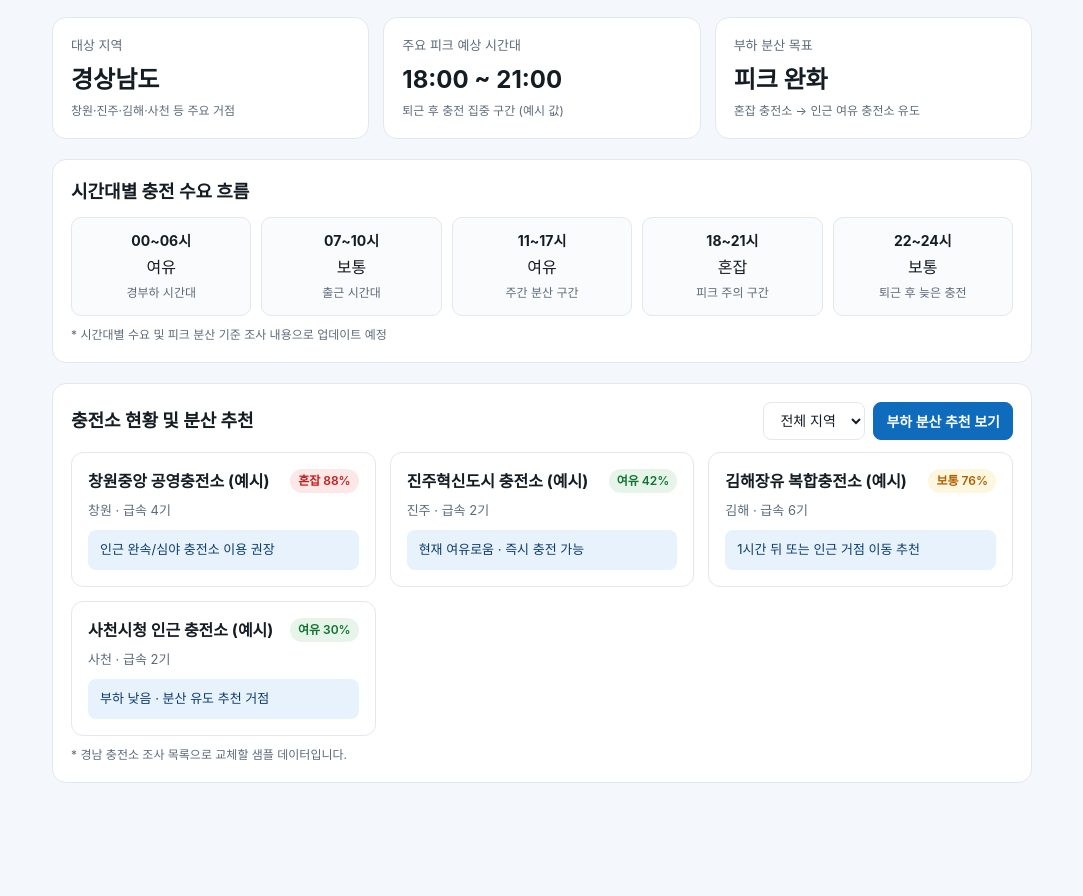
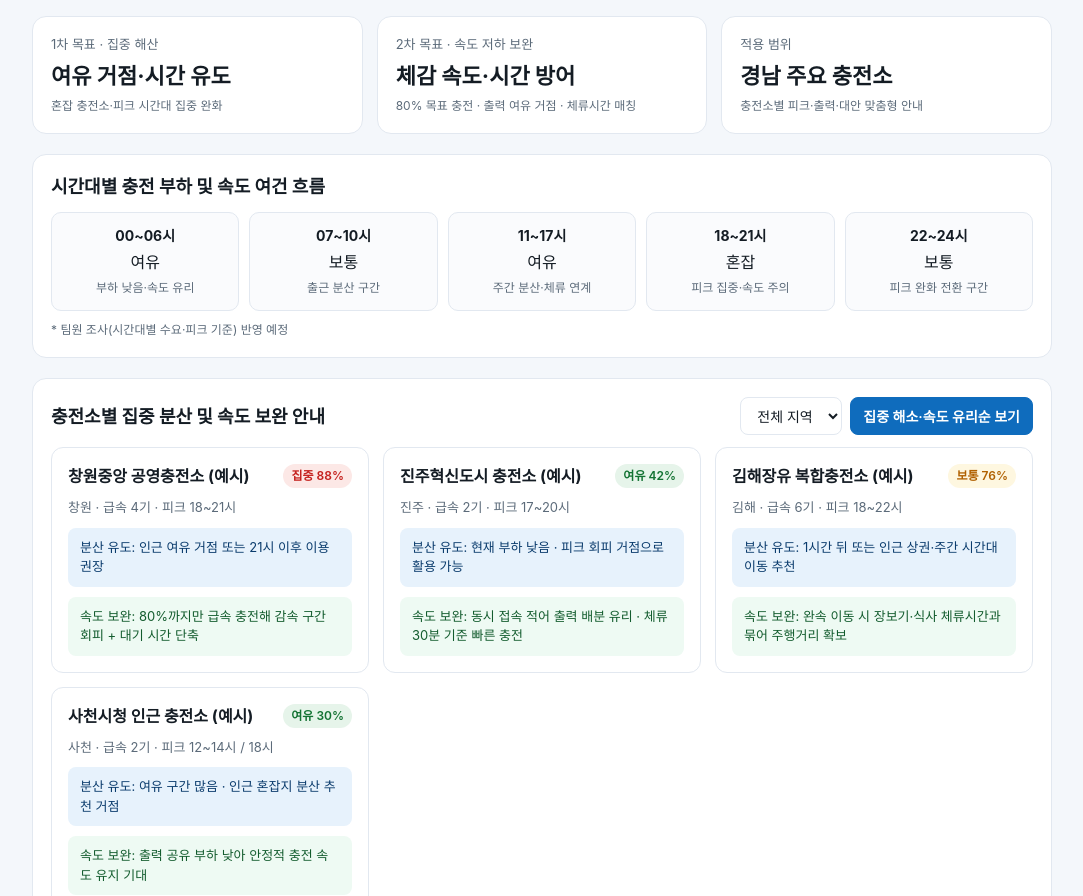
Before and after one commit to jh82528252-bot/g-peak-ai, a plain HTML site: page index.html in a window 1280 px wide. Shown: the part 186-1082 px from the top of the page, without its empty margins (98-1181 px from the left). Before the commit the page ends 1049 px from the top, so only its background shows below. Drawn offline with Linux system fonts and the light colour scheme.

Commit message:
Update index.html

```diff
--- a/index.html
+++ b/index.html
@@ -3,7 +3,7 @@
 <head>
   <meta charset="UTF-8" />
   <meta name="viewport" content="width=device-width, initial-scale=1.0" />
-  <title>G-Peak-ai | 경남용 AI 기반 EV 충전 피크 로드 관리 시스템</title>
+  <title>G-Peak-ai | 경남 EV 충전 피크 분산 및 속도 보완 가이드</title>
   <style>
     :root {
       --bg: #f4f7fb;
@@ -12,6 +12,8 @@
       --muted: #5c6b7a;
       --primary: #0f6cbd;
       --primary-soft: #e7f2fc;
+      --speed-bg: #eefaf3;
+      --speed-text: #135c2e;
       --ok: #137333;
       --ok-bg: #e6f4ea;
       --warn: #b06000;
@@ -32,7 +34,7 @@
     }
 
     .container {
-      max-width: 980px;
+      max-width: 1020px;
       margin: 0 auto;
     }
 
@@ -55,18 +57,18 @@
     }
 
     header h1 {
-      font-size: 26px;
+      font-size: 25px;
       margin-bottom: 6px;
     }
 
     header p {
       font-size: 14px;
-      opacity: 0.92;
+      opacity: 0.94;
     }
 
     .kpi-grid {
       display: grid;
-      grid-template-columns: repeat(auto-fit, minmax(210px, 1fr));
+      grid-template-columns: repeat(auto-fit, minmax(220px, 1fr));
       gap: 14px;
       margin-bottom: 20px;
     }
@@ -85,7 +87,7 @@
     }
 
     .kpi-value {
-      font-size: 24px;
+      font-size: 22px;
       font-weight: 700;
       margin-bottom: 4px;
     }
@@ -136,7 +138,7 @@
 
     .station-list {
       display: grid;
-      grid-template-columns: repeat(auto-fit, minmax(280px, 1fr));
+      grid-template-columns: repeat(auto-fit, minmax(290px, 1fr));
       gap: 14px;
     }
 
@@ -145,6 +147,9 @@
       border-radius: 12px;
       padding: 16px;
       background: #fff;
+      display: flex;
+      flex-direction: column;
+      gap: 10px;
     }
 
     .station-top {
@@ -152,7 +157,6 @@
       justify-content: space-between;
       align-items: start;
       gap: 8px;
-      margin-bottom: 8px;
     }
 
     .station-name {
@@ -175,7 +179,6 @@
     .meta {
       font-size: 13px;
       color: var(--muted);
-      margin-bottom: 10px;
     }
 
     .rec-box {
@@ -186,9 +189,17 @@
       border-radius: 8px;
     }
 
+    .speed-box {
+      background: var(--speed-bg);
+      color: var(--speed-text);
+      font-size: 13px;
+      padding: 10px 12px;
+      border-radius: 8px;
+    }
+
     .time-bars {
       display: grid;
-      grid-template-columns: repeat(auto-fit, minmax(120px, 1fr));
+      grid-template-columns: repeat(auto-fit, minmax(125px, 1fr));
       gap: 10px;
     }
 
@@ -221,40 +232,40 @@
 <body>
   <div class="container">
     <header>
-      <div class="badge">G-Peak-ai 해커톤 프로토타입</div>
-      <h1>경남용 AI 기반 EV 충전 피크 로드 관리 시스템</h1>
-      <p>피크 시간대 충전 집중을 완화하고, 여유 충전소·시간대로 유도하는 스마트 가이드</p>
+      <div class="badge">G-Peak-ai · 피크 집중 해소 &amp; 충전 속도 보완</div>
+      <h1>경남 전기차 충전 피크 분산 및 속도 최적화 가이드</h1>
+      <p>충전소별 피크 집중을 여유 거점·시간대로 분산하고, 분산 과정에서 생기는 충전 속도 저하를 보완합니다</p>
     </header>
 
     <section class="kpi-grid">
       <div class="card">
-        <div class="kpi-label">대상 지역</div>
-        <div class="kpi-value">경상남도</div>
-        <div class="kpi-sub">창원·진주·김해·사천 등 주요 거점</div>
+        <div class="kpi-label">1차 목표 · 집중 해산</div>
+        <div class="kpi-value">여유 거점·시간 유도</div>
+        <div class="kpi-sub">혼잡 충전소·피크 시간대 집중 완화</div>
       </div>
       <div class="card">
-        <div class="kpi-label">주요 피크 예상 시간대</div>
-        <div class="kpi-value">18:00 ~ 21:00</div>
-        <div class="kpi-sub">퇴근 후 충전 집중 구간 (예시 값)</div>
+        <div class="kpi-label">2차 목표 · 속도 저하 보완</div>
+        <div class="kpi-value">체감 속도·시간 방어</div>
+        <div class="kpi-sub">80% 목표 충전 · 출력 여유 거점 · 체류시간 매칭</div>
       </div>
       <div class="card">
-        <div class="kpi-label">부하 분산 목표</div>
-        <div class="kpi-value">피크 완화</div>
-        <div class="kpi-sub">혼잡 충전소 → 인근 여유 충전소 유도</div>
+        <div class="kpi-label">적용 범위</div>
+        <div class="kpi-value">경남 주요 충전소</div>
+        <div class="kpi-sub">충전소별 피크·출력·대안 맞춤형 안내</div>
       </div>
     </section>
 
     <section class="card section">
       <div class="section-title">
-        <span>시간대별 충전 수요 흐름</span>
+        <span>시간대별 충전 부하 및 속도 여건 흐름</span>
       </div>
       <div class="time-bars" id="timeSlots"></div>
-      <p class="note">* 시간대별 수요 및 피크 분산 기준 조사 내용으로 업데이트 예정</p>
+      <p class="note">* 팀원 조사(시간대별 수요·피크 기준) 반영 예정</p>
     </section>
 
     <section class="card section">
       <div class="section-title">
-        <span>충전소 현황 및 분산 추천</span>
+        <span>충전소별 집중 분산 및 속도 보완 안내</span>
         <div class="controls">
           <select id="regionFilter">
             <option value="ALL">전체 지역</option>
@@ -263,28 +274,58 @@
             <option value="김해">김해</option>
             <option value="사천">사천</option>
           </select>
-          <button class="primary" id="optimizeBtn">부하 분산 추천 보기</button>
+          <button class="primary" id="optimizeBtn">집중 해소·속도 유리순 보기</button>
         </div>
       </div>
       <div class="station-list" id="stationList"></div>
-      <p class="note">* 경남 충전소 조사 목록으로 교체할 샘플 데이터입니다.</p>
+      <p class="note">* 각 카드의 파란 박스는 집중 분산 안내, 초록 박스는 분산 시 충전 속도 감소를 줄이는 보완책입니다.</p>
     </section>
   </div>
 
   <script>
+    // 충전소별 데이터:
+    // load: 혼잡도(%), peakTime: 주요 피크 시간대, disperse: 집중 해산 유도, speedFix: 속도 감소 해결방안
     const stations = [
-      { name: "창원중앙 공영충전소 (예시)", region: "창원", type: "급속 4기", load: 88, alt: "인근 완속/심야 충전소 이용 권장" },
-      { name: "진주혁신도시 충전소 (예시)", region: "진주", type: "급속 2기", load: 42, alt: "현재 여유로움 · 즉시 충전 가능" },
-      { name: "김해장유 복합충전소 (예시)", region: "김해", type: "급속 6기", load: 76, alt: "1시간 뒤 또는 인근 거점 이동 추천" },
-      { name: "사천시청 인근 충전소 (예시)", region: "사천", type: "급속 2기", load: 30, alt: "부하 낮음 · 분산 유도 추천 거점" }
+      {
+        name: "창원중앙 공영충전소 (예시)",
+        region: "창원",
+        type: "급속 4기 · 피크 18~21시",
+        load: 88,
+        disperse: "분산 유도: 인근 여유 거점 또는 21시 이후 이용 권장",
+        speedFix: "속도 보완: 80%까지만 급속 충전해 감속 구간 회피 + 대기 시간 단축"
+      },
+      {
+        name: "진주혁신도시 충전소 (예시)",
+        region: "진주",
+        type: "급속 2기 · 피크 17~20시",
+        load: 42,
+        disperse: "분산 유도: 현재 부하 낮음 · 피크 회피 거점으로 활용 가능",
+        speedFix: "속도 보완: 동시 접속 적어 출력 배분 유리 · 체류 30분 기준 빠른 충전"
+      },
+      {
+        name: "김해장유 복합충전소 (예시)",
+        region: "김해",
+        type: "급속 6기 · 피크 18~22시",
+        load: 76,
+        disperse: "분산 유도: 1시간 뒤 또는 인근 상권·주간 시간대 이동 추천",
+        speedFix: "속도 보완: 완속 이동 시 장보기·식사 체류시간과 묶어 주행거리 확보"
+      },
+      {
+        name: "사천시청 인근 충전소 (예시)",
+        region: "사천",
+        type: "급속 2기 · 피크 12~14시 / 18시",
+        load: 30,
+        disperse: "분산 유도: 여유 구간 많음 · 인근 혼잡지 분산 추천 거점",
+        speedFix: "속도 보완: 출력 공유 부하 낮아 안정적 충전 속도 유지 기대"
+      }
     ];
 
     const timeSlots = [
-      { time: "00~06시", level: "여유", desc: "경부하 시간대" },
-      { time: "07~10시", level: "보통", desc: "출근 시간대" },
-      { time: "11~17시", level: "여유", desc: "주간 분산 구간" },
-      { time: "18~21시", level: "혼잡", desc: "피크 주의 구간" },
-      { time: "22~24시", level: "보통", desc: "퇴근 후 늦은 충전" }
+      { time: "00~06시", level: "여유", desc: "부하 낮음·속도 유리" },
+      { time: "07~10시", level: "보통", desc: "출근 분산 구간" },
+      { time: "11~17시", level: "여유", desc: "주간 분산·체류 연계" },
+      { time: "18~21시", level: "혼잡", desc: "피크 집중·속도 주의" },
+      { time: "22~24시", level: "보통", desc: "피크 완화 전환 구간" }
     ];
 
     const stationListEl = document.getElementById("stationList");
@@ -303,7 +344,7 @@
     }
 
     function getLoadTag(load) {
-      if (load >= 80) return { cls: "high", text: `혼잡 ${load}%` };
+      if (load >= 80) return { cls: "high", text: `집중 ${load}%` };
       if (load >= 50) return { cls: "mid", text: `보통 ${load}%` };
       return { cls: "low", text: `여유 ${load}%` };
     }
@@ -318,7 +359,7 @@
 
       stationListEl.innerHTML = filtered.map((s, idx) => {
         const tag = getLoadTag(s.load);
-        const topBadge = onlyRecommended && idx === 0 ? "★ 추천 1순위 · " : "";
+        const topBadge = onlyRecommended && idx === 0 ? "★ 분산·속도 유리 1순위 · " : "";
         return `
           <div class="station-item">
             <div class="station-top">
@@ -326,7 +367,8 @@
               <span class="tag ${tag.cls}">${tag.text}</span>
             </div>
             <div class="meta">${s.region} · ${s.type}</div>
-            <div class="rec-box">${s.alt}</div>
+            <div class="rec-box">${s.disperse}</div>
+            <div class="speed-box">${s.speedFix}</div>
           </div>
         `;
       }).join("");
```
